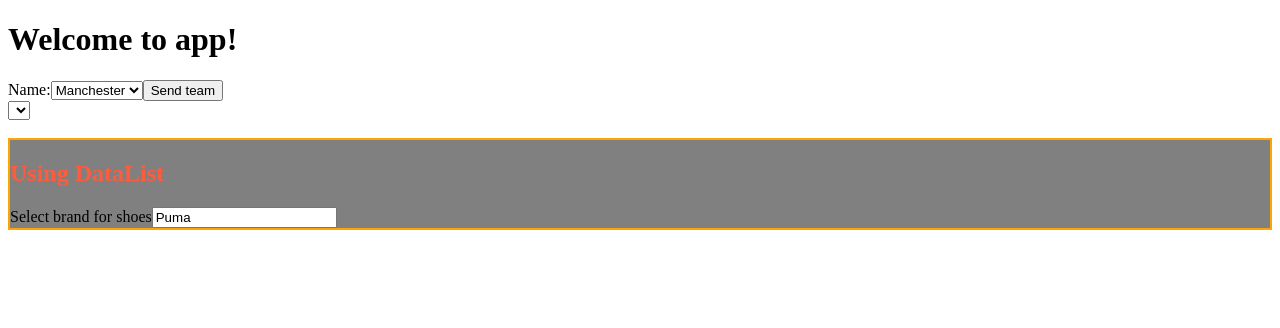
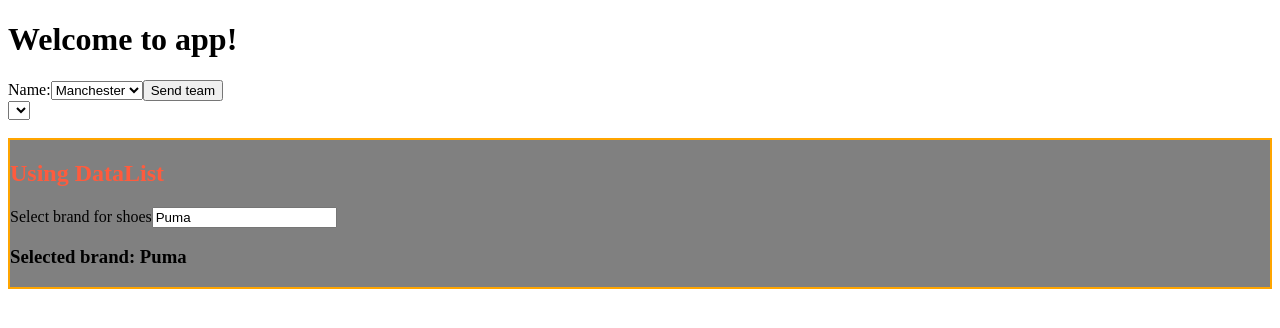
Before and after one commit to chandanch/selectng, an Angular app: page / in a window 1280 px wide. Shown: the top 328 px of the page. Built offline with nearby package versions, Linux system fonts and the light colour scheme.

Commit message:
using className property binding for dynamic styling

```diff
--- a/src/app/app.component.css
+++ b/src/app/app.component.css
@@ -4,3 +4,6 @@
 .none {
   border: none;
 }
+.selected-brand {
+  color: goldenrod;
+}
--- a/src/app/app.component.html
+++ b/src/app/app.component.html
@@ -26,4 +26,6 @@
       {{brand.name}}
     </option>
   </datalist>
+  <br>
+  <h3 [className]="selectedBrandColor">Selected brand: {{activeBrand}}</h3>
 </div>
--- a/src/app/app.component.ts
+++ b/src/app/app.component.ts
@@ -23,6 +23,7 @@ export class AppComponent implements OnInit {
     'border': '2px solid orange',
     'background-color': 'grey'
   };
+  protected selectedBrandColor = '';
   protected brands: Brands[] = [
     {
       id: 1,
@@ -88,9 +89,11 @@ export class AppComponent implements OnInit {
     if (brand === '') {
       this.dataListStyle['border'] = '2px solid red';
     } else {
+      this.activeBrand = brand;
       this.dataListStyle['border'] = '2px dotted green';
       this.dataListStyle['background-color'] = 'white';
       this.dataListHeadingColor = '#0f10ff';
+      this.selectedBrandColor = 'selected-brand';
     }
   }
 }
```
